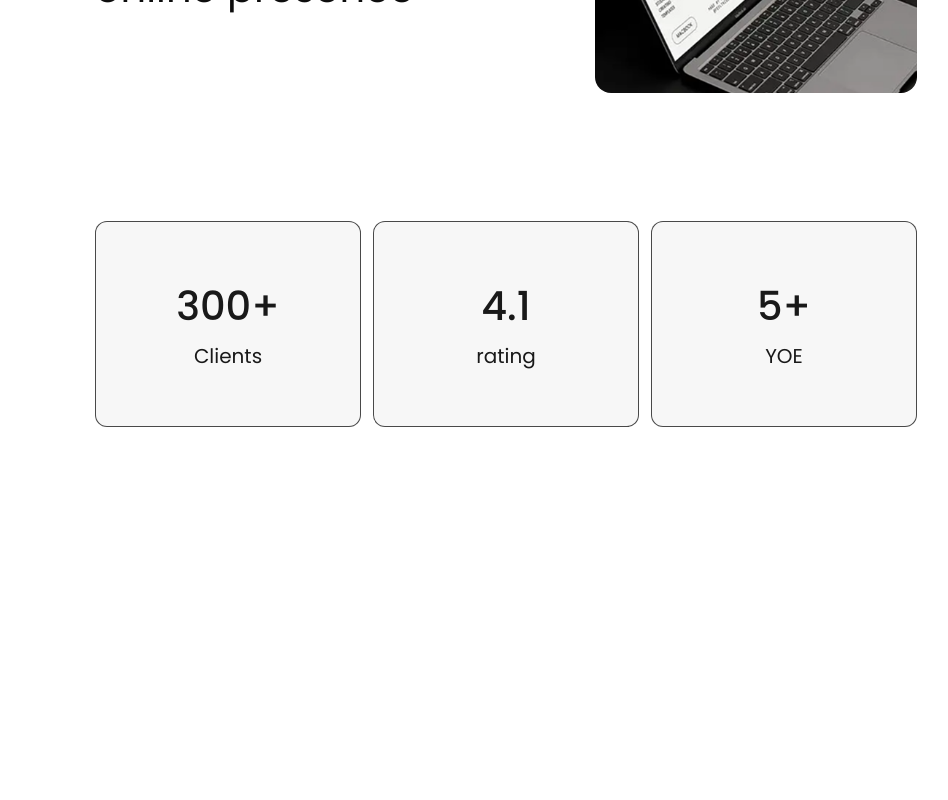
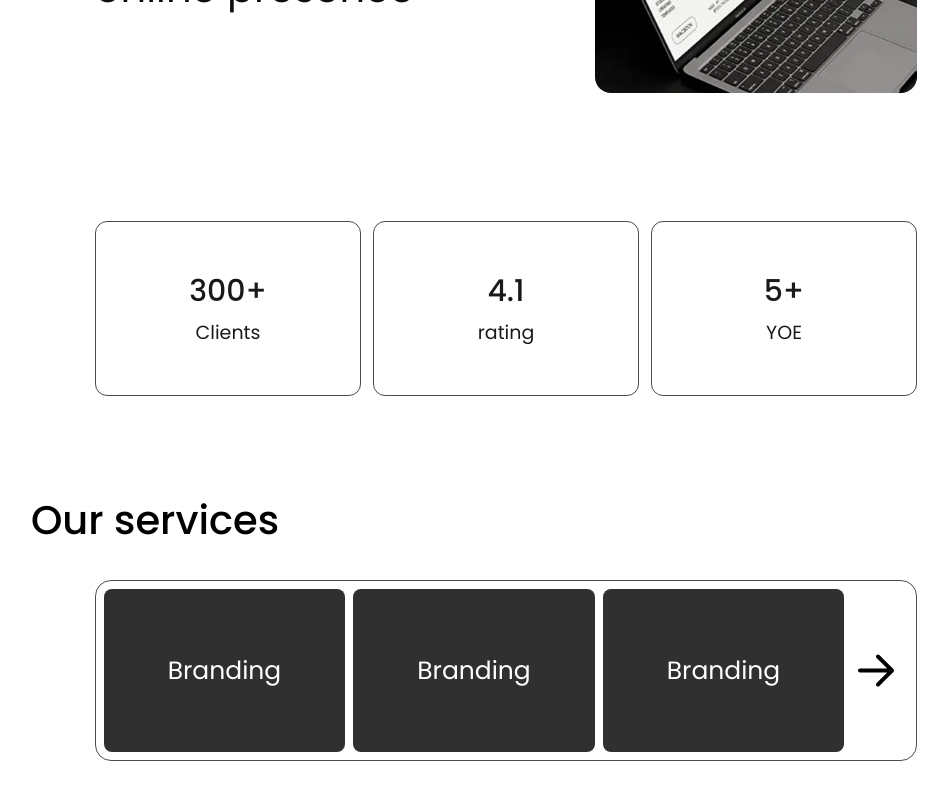
Before and after one commit to 0yassin/fredza, a Next.js app: page / in a window 1280 px wide. Shown: the part 868-1668 px from the top of the page, without its empty margins (134-1082 px from the left). Before the commit the page ends 1599 px from the top, so only its background shows below. Built offline with nearby package versions, Linux system fonts and the light colour scheme.

Commit message:
added section 3 with placeholder text

```diff
--- a/src/app/page.tsx
+++ b/src/app/page.tsx
@@ -4,7 +4,7 @@ export default function Home() {
   return (
     <div className="font-poppins text-xl min-h-screen min-w-screen flex flex-col gap-16 items-center flex-nowrap bg-white px-16">
 
-       <nav className="w-full bg-red-200 py-4 flex justify-between">
+       <nav className="w-full py-4 flex justify-between">
           <a className="self-center font-normal text-black/90 text-2xl">logo</a>
           <button className="border-1 relative group inline-flex border-black/60 py-4 px-9 rounded-full text-[15px] text-black/90 font-normal cursor-pointer">
             <span className="group-hover:-translate-x-3 transition-all">contact us</span>
@@ -16,7 +16,7 @@ export default function Home() {
        {/* section one */}
       <section className="flex flex-col items-center text-black/90 w-full max-w-[950px]">
         {/* headline and button */}
-        <div className="flex flex-row justify-around gap-32 w-full">
+        <div className="flex flex-row justify-around w-full">
           <div>
             <h1 className="text-[40px] font-medium text-black/100 ">Fredza Agency</h1>
             <p className="text-[25px] text-black/95">Professional branding and marketing.</p>
@@ -58,27 +58,48 @@ export default function Home() {
 
       {/* section 2 */}
       <section className="flex gap-3 w-full px-16 justify-center max-w-[950px]">
-        <div className="flex flex-col gap-2 bg-[#F7F7F7] border-[1px] border-black/70 py-14 flex-1 items-center justify-center rounded-xl">
+        <div className="flex flex-col gap-2 border-[1px] border-black/70 py-12 flex-1 items-center justify-center rounded-xl">
           <div>
-            <h1 className="text-[40px] text-black/90 text-center font-medium">300+</h1>
-            <h1 className="text-[20px] text-black/90 text-center mt-2">Clients</h1>
+            <h1 className="text-[30px] text-black/90 text-center font-medium">300+</h1>
+            <h1 className="text-[19px] text-black/90 text-center mt-2">Clients</h1>
           </div>
         </div>
-        <div className="flex flex-col gap-2 bg-[#F7F7F7] border-[1px] border-black/70 py-14 flex-1 items-center justify-center rounded-xl">
+        <div className="flex flex-col gap-2  border-[1px] border-black/70 py-12 flex-1 items-center justify-center rounded-xl">
           <div>
-            <h1 className="text-[40px] text-black/90 text-center font-medium">4.1</h1>
-            <h1 className="text-[20px] text-black/90 text-center mt-2">rating</h1>
+            <h1 className="text-[30px] text-black/90 text-center font-medium">4.1</h1>
+            <h1 className="text-[19px] text-black/90 text-center mt-2">rating</h1>
           </div>
         </div>
-        <div className="flex flex-col gap-2 bg-[#F7F7F7] border-[1px] border-black/70 py-14 flex-1 items-center justify-center rounded-xl">
+        <div className="flex flex-col gap-2 border-[1px] border-black/70 py-12 flex-1 items-center justify-center rounded-xl">
           <div>
-            <h1 className="text-[40px] text-black/90 text-center font-medium">5+</h1>
-            <h1 className="text-[20px] text-black/90 text-center mt-2">YOE</h1>
+            <h1 className="text-[30px] text-black/90 text-center font-medium">5+</h1>
+            <h1 className="text-[19px] text-black/90 text-center mt-2">YOE</h1>
           </div>
         </div>
 
       </section>
-      <section className="mt-28 mb-32"></section>
+
+      {/* section 3 */}
+      <section className="mb-64 w-full py-8 max-w-[950px]">
+      <h1 className="text-[40px] font-medium text-black/100 mb-8 w-fit">
+        Our services
+      </h1>
+      <div className="w-fit py-2 px-2 rounded-2xl border-[1px] border-black/70 flex gap-2 mx-auto">
+
+        <div className="bg-[#303030] py-16 px-16 rounded-[8px] flex justify-center">
+          <span className="text-[25px] font-normal text-white">Branding</span>
+        </div>
+        <div className="bg-[#303030] py-16 px-16 rounded-[8px] flex justify-center">
+          <span className="text-[25px] font-normal text-white">Branding</span>
+        </div>
+        <div className="bg-[#303030] py-16 px-16 rounded-[8px] flex justify-center">
+          <span className="text-[25px] font-normal text-white">Branding</span>
+        </div>
+        <img src={"/downarrow.svg"} className="w-12 mr-2 -rotate-90"></img>
+
+
+      </div>
+      </section>
     </div>
   );
 }
```
Also changed, not shown: public/downarrow.svg (added).
